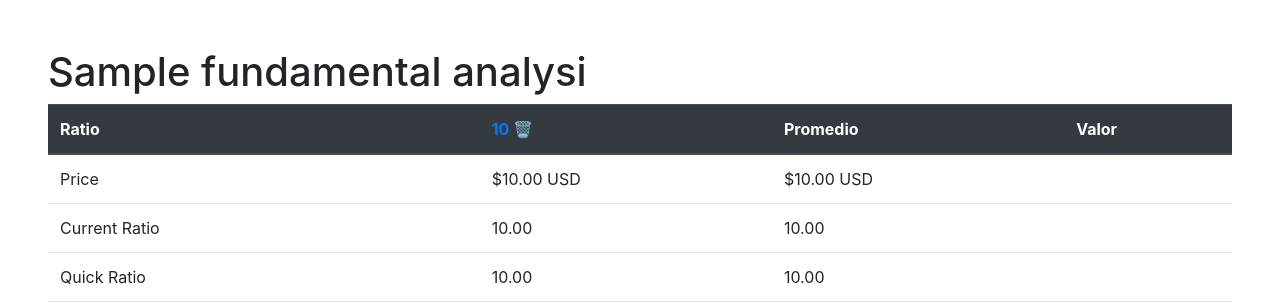
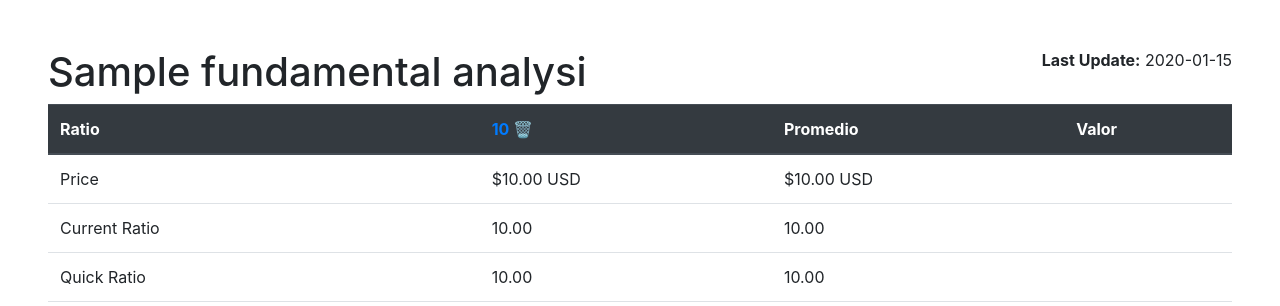
Before and after one commit to Adrian-Garcia/Financial-Analyst, a Django app: template financial_analyst/stock_report/templates/stock_report/detail.html in a window 1280 px wide. Shown: the part 56-362 px from the top of the page. Run offline with Django 4.2, Linux system fonts and the light colour scheme; the template is opened without the code that fills it: most values are stand-ins (such as "Sample title", 1, 10 or a date in 2020).

Commit message:
Added last_update on templates for stock and financial analisis

```diff
--- a/financial_analyst/stock_report/templates/stock_report/detail.html
+++ b/financial_analyst/stock_report/templates/stock_report/detail.html
@@ -2,7 +2,13 @@
 
 {% block content %}
 <div class="m-5">
-  <h1>{{ fundamental_analysis.name }}</h1>
+  <div class="d-flex flex-row justify-content-between">
+    <h1>{{ fundamental_analysis.name }}</h1>
+    <div>
+      <p><b>Last Update:</b> {{ fundamental_analysis.last_update }}</p>
+    </div>
+
+  </div>
   {% if errors %}
   <div class="alert alert-danger" role="alert">
     <ul class="mt-3">
--- a/financial_analyst/stock_report/templates/stock_report/stocks/detail.html
+++ b/financial_analyst/stock_report/templates/stock_report/stocks/detail.html
@@ -2,8 +2,9 @@
 
 {% block content %}
 <div class="m-5">
-  <div class="d-flex flex-row justify-content-between">
+  <div class="d-flex flex-row justify-content-between align-items-center">
     <h1>{{ stock }}</h1>
+    <p><b>Last Update:</b> {{ stock.last_update }}</p>
     <h1>Stock price: ${{ stock.price }} USD</h1>
   </div>
   <table class="table">
```
Also changed, not shown: README.md.
